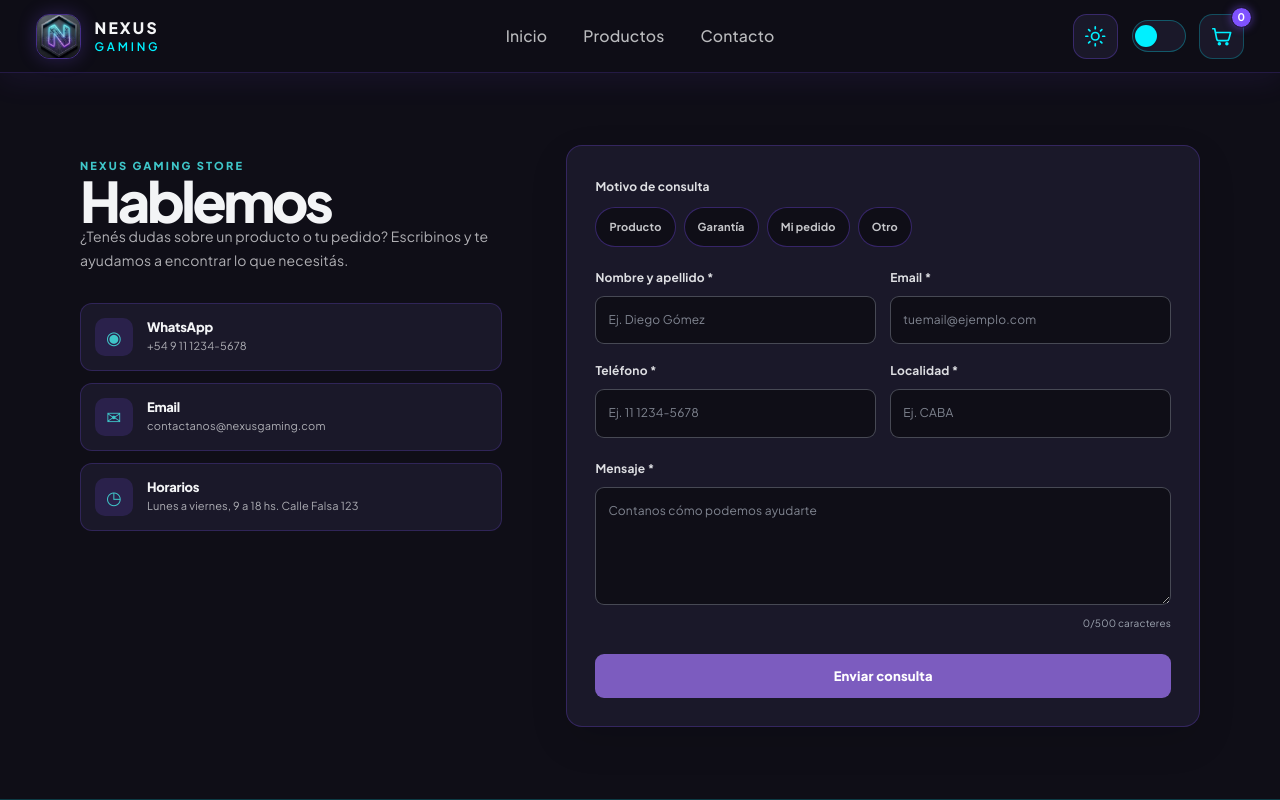
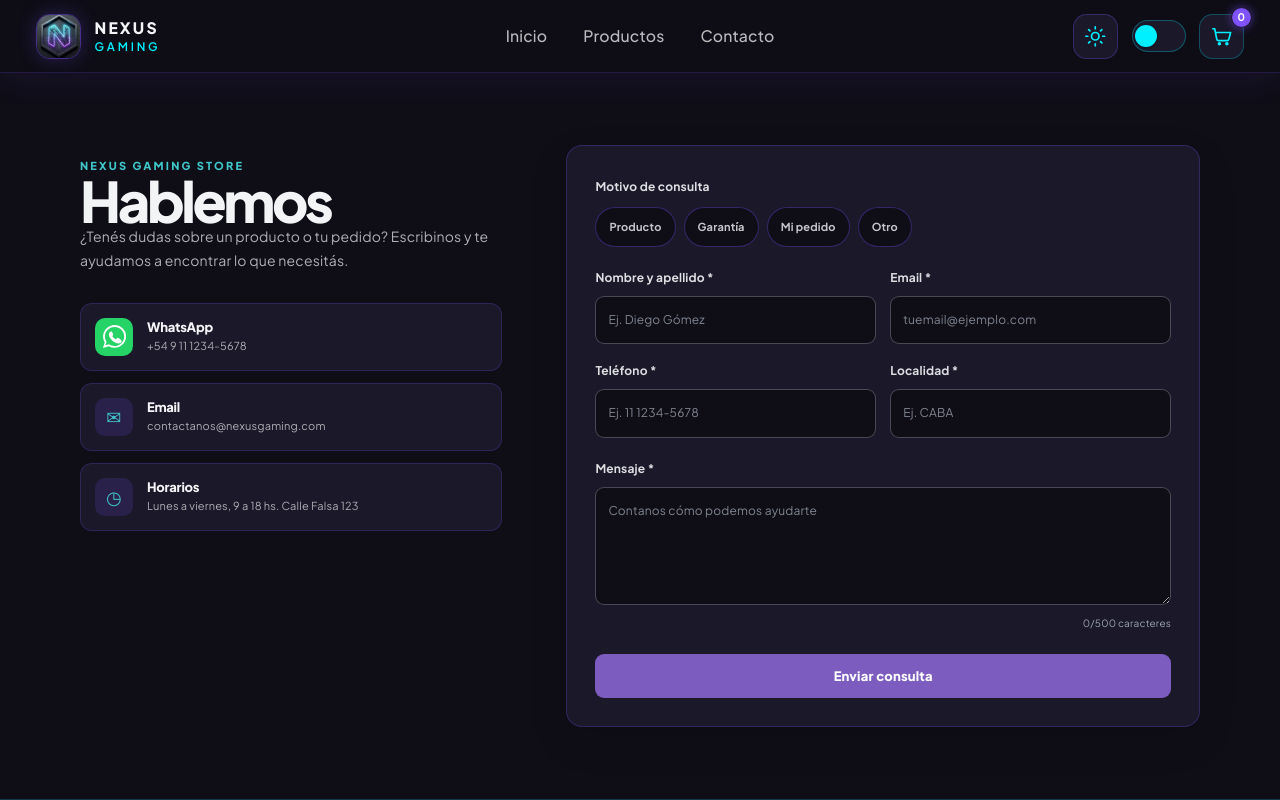
Before and after one commit to BinaryMinds2/proyecto-ciu, a React (Vite) app: page /contacto in a window 1280 px wide. Shown: the top 800 px of the page. Built offline with nearby package versions, Linux system fonts and the light colour scheme.

Commit message:
fix: simbolode wathsap a contactos y link correcto a la plataforma

```diff
--- a/src/index.css
+++ b/src/index.css
@@ -776,6 +776,35 @@ code {
   background: rgb(var(--gamer-card));
 }
 
+.contacto-whatsapp-card {
+ color: inherit;
+ text-decoration: none;
+ transition: transform 180ms ease, border-color 180ms ease, box-shadow 180ms ease;
+}
+
+.contacto-whatsapp-card:hover,
+.contacto-whatsapp-card:focus-visible {
+ border-color: #25d366;
+ box-shadow: 0 0 0 3px rgb(37 211 102 / 0.16), 0 10px 24px rgb(37 211 102 / 0.14);
+ transform: translateY(-2px);
+}
+
+.contacto-whatsapp-card:focus-visible {
+ outline: 2px solid #25d366;
+ outline-offset: 3px;
+}
+
+.contacto-whatsapp-card .contacto-whatsapp-icon {
+ background: #25d366;
+ color: white;
+}
+
+.contacto-whatsapp-icon svg {
+ width: 23px;
+ height: 23px;
+ fill: currentColor;
+}
+
 .contacto-info-card > span {
   display: grid;
   width: 38px;
--- a/src/pages/contacto.jsx
+++ b/src/pages/contacto.jsx
@@ -1,6 +1,7 @@
 import { useState } from 'react'
 
 const motivos = ['Producto', 'Garantía', 'Mi pedido', 'Otro']
+const whatsappHref = 'https://wa.me/5491112345678?text=Hola%20Nexus%20Gaming%2C%20quiero%20hacer%20una%20consulta.'
 const formularioInicial = {
   nombre: '',
   email: '',
@@ -100,10 +101,20 @@ function Contactos() {
         </p>
 
         <div className="contacto-cards">
-          <article className="contacto-info-card">
-            <span aria-hidden="true">◉</span>
+          <a
+            className="contacto-info-card contacto-whatsapp-card"
+            href={whatsappHref}
+            target="_blank"
+            rel="noreferrer"
+            aria-label="Contactar a Nexus Gaming por WhatsApp"
+          >
+            <span className="contacto-whatsapp-icon" aria-hidden="true">
+              <svg viewBox="0 0 24 24" role="img">
+                <path d="M20.5 3.5A11.8 11.8 0 0 0 12.1 0C5.5 0 .1 5.4.1 12c0 2.1.6 4.2 1.7 6L0 24l6.1-1.8a12 12 0 0 0 6 1.6h.1c6.6 0 11.9-5.4 11.9-12 0-3.2-1.3-6.1-3.6-8.3Zm-8.4 18.3h-.1c-1.9 0-3.8-.5-5.4-1.5l-.4-.2-3.6 1.1 1.1-3.5-.2-.4A9.8 9.8 0 0 1 2 12C2 6.5 6.5 2 12.1 2c2.7 0 5.2 1 7.1 3 1.9 1.9 2.9 4.4 2.9 7.1 0 5.5-4.5 10-10 10Zm5.5-7.5c-.3-.2-1.8-.9-2.1-1-.3-.1-.5-.2-.7.2-.2.3-.8 1-.9 1.2-.2.2-.3.2-.6.1-1.5-.7-2.5-1.3-3.5-3-.3-.5.3-.5.8-1.7.1-.2 0-.4-.1-.6-.1-.2-.7-1.7-1-2.3-.3-.6-.6-.5-.7-.5h-.6c-.2 0-.6.2-.9.5-.3.3-1.2 1.2-1.2 2.8s1.2 3.3 1.4 3.5c.2.2 2.3 3.5 5.6 4.9.8.3 1.4.5 1.8.6.8.3 1.6.2 2.2.1.7-.1 1.8-.7 2.1-1.4.3-.7.3-1.3.2-1.4-.1-.1-.3-.2-.6-.3Z" />
+              </svg>
+            </span>
             <div><h2>WhatsApp</h2><p>+54 9 11 1234-5678</p></div>
-          </article>
+          </a>
           <article className="contacto-info-card">
             <span aria-hidden="true">✉</span>
             <div><h2>Email</h2><p>contactanos@nexusgaming.com</p></div>
```
